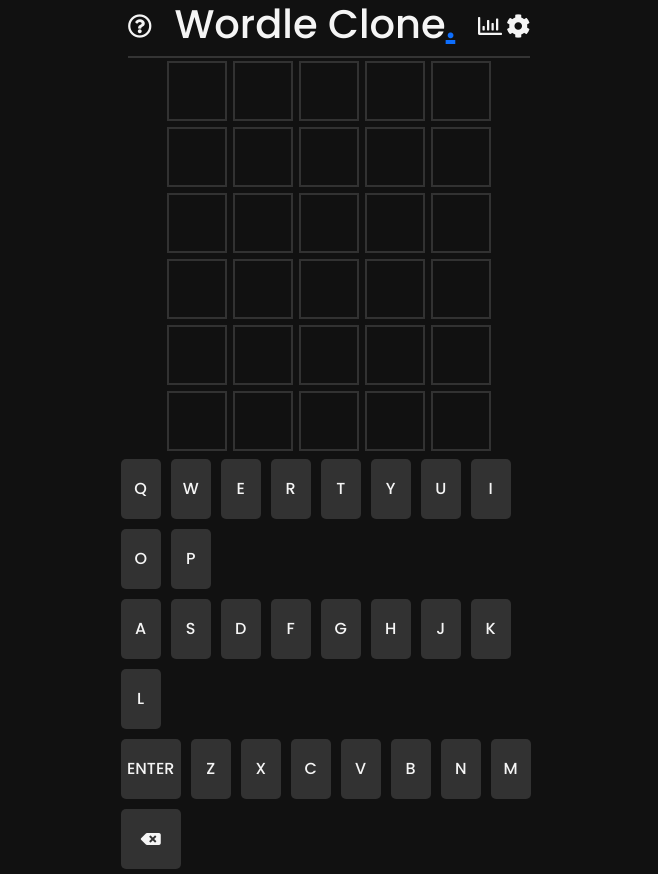
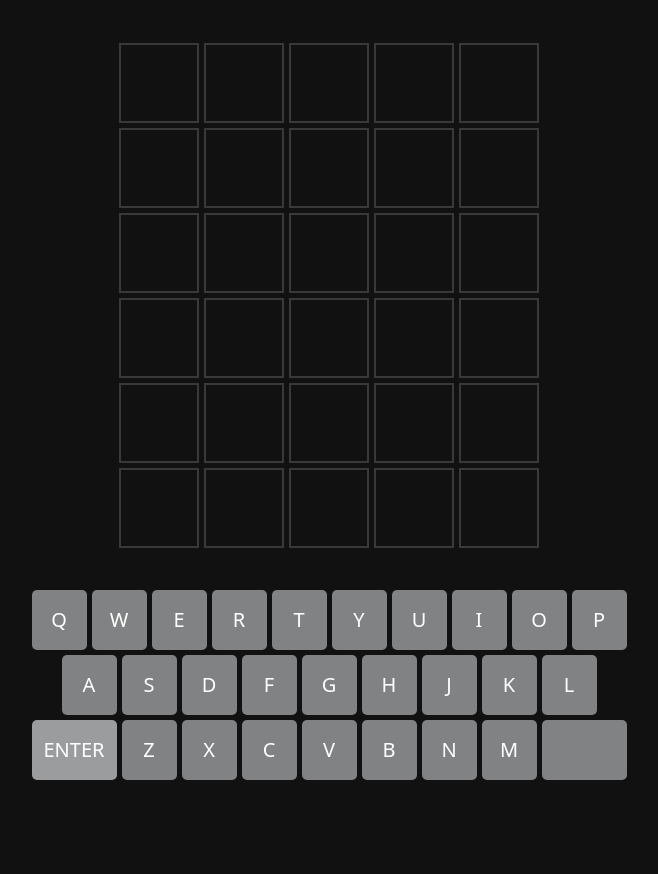
Before and after one commit to JS0Nwong/wordle-clone, a plain HTML site: page index.html in a window 1280 px wide. Both pictures are taken after a click on the button "ENTER". Shown: the whole page, without its empty margins (311-969 px from the left). After the commit the page ends 800 px from the top, so only its background shows below. Drawn offline with nearby package versions, Linux system fonts and the light colour scheme.

Commit message:
Add files via upload

```diff
--- a/index.html
+++ b/index.html
@@ -4,6 +4,7 @@
     <meta charset="UTF-8">
     <meta http-equiv="X-UA-Compatible" content="IE=edge">
     <meta name="viewport" content="width=device-width, initial-scale=1.0">
+    <title>Document</title>
     <link href="https://cdn.jsdelivr.net/npm/bootstrap@5.0.0-beta3/dist/css/bootstrap.min.css" rel="stylesheet" integrity="sha384-eOJMYsd53ii+scO/bJGFsiCZc+5NDVN2yr8+0RDqr0Ql0h+rP48ckxlpbzKgwra6" crossorigin="anonymous">
     <link rel="preconnect" href="https://fonts.gstatic.com">
     <link rel = "stylesheet" href = "https://cdnjs.cloudflare.com/ajax/libs/font-awesome/5.15.1/css/all.min.css">
@@ -15,76 +16,80 @@
     <link href="https://fonts.googleapis.com/css2?family=Poppins:ital,wght@0,100;0,200;0,300;0,400;0,500;0,600;0,700;0,800;0,900;1,100;1,200;1,300;1,400;1,500;1,600;1,700;1,800;1,900&display=swap" rel="stylesheet">
     <link href="https://fonts.googleapis.com/css2?family=Roboto:wght@100;300;400;500;700;900&display=swap" rel="stylesheet">
     <link rel="stylesheet" href="styles.css">
-    <title>Document</title>
 </head>
 <body>
-    <div class="wrapper container-fluid">
-        <div class="row">
-            <div class="col-md-4"></div>
+    <div class="guess-grid" id = "guess-grid" data-guess-grid>
+        <div class="tile"></div>
+        <div class="tile"></div>
+        <div class="tile"></div>
+        <div class="tile"></div>
+        <div class="tile"></div>
+        <div class="tile"></div>
+        <div class="tile"></div>
+        <div class="tile"></div>
+        <div class="tile"></div>
+        <div class="tile"></div>
+        <div class="tile"></div>
+        <div class="tile"></div>
+        <div class="tile"></div>
+        <div class="tile"></div>
+        <div class="tile"></div>
+        <div class="tile"></div>
+        <div class="tile"></div>
+        <div class="tile"></div>
+        <div class="tile"></div>
+        <div class="tile"></div>
+        <div class="tile"></div>
+        <div class="tile"></div>
+        <div class="tile"></div>
+        <div class="tile"></div>
+        <div class="tile"></div>
+        <div class="tile"></div>
+        <div class="tile"></div>
+        <div class="tile"></div>
+        <div class="tile"></div>
+        <div class="tile"></div>
+    </div>
+    <div class="keyboard">
+        <button class="key" data-key="Q">q</button>
+        <button class="key" data-key="W">w</button>
+        <button class="key" data-key="E">e</button>
+        <button class="key" data-key="R">R</button>
+        <button class="key" data-key="T">t</button>
+        <button class="key" data-key="Y">y</button>
+        <button class="key" data-key="U">u</button>
+        <button class="key" data-key="I">i</button>
+        <button class="key" data-key="O">o</button>
+        <button class="key" data-key="P">p</button>
 
-            <div class="col-md-4">
-                <div class="center-content">
+        <div class="space"></div>
 
-                    <div class="navbar-wrapper">
-                        <nav class="nav-bar">
-                            <div class="faq">
-                                <i class="far fa-question-circle"></i>
-                            </div>
-                            <h1 class="title">Wordle Clone<span><a href = "secret.html">.</a></span></h1>
-                            <div class="settings">
-                                <i class="far fa-chart-bar"></i>
-                                <i class="fas fa-cog"></i>
-                            </div>
-                        </nav>
-                    </div>
+        <button class="key" data-key="A">a</button>
+        <button class="key" data-key="S">s</button>
+        <button class="key" data-key="D">d</button>
+        <button class="key" data-key="F">f</button>
+        <button class="key" data-key="G">g</button>
+        <button class="key" data-key="H">h</button>
+        <button class="key" data-key="J">j</button>
+        <button class="key" data-key="K">k</button>
+        <button class="key" data-key="L">l</button>
 
-                    <div class="guess-container" id = "guess">
+        <div class="space"></div>
 
-                    </div>
+        <button class="key large" data-enter>Enter</button>
 
-                    <div class="keyboard" id = "keyboard">
-                        <div class="row keyboard-row" id = "keyboard-row-1">
-                            <button class="key">q</button>
-                            <button class="key">w</button>
-                            <button class="key">e</button>
-                            <button class="key">r</button>
-                            <button class="key">t</button>
-                            <button class="key">y</button>
-                            <button class="key">u</button>
-                            <button class="key">i</button>
-                            <button class="key">o</button>
-                            <button class="key">p</button>
-                        </div>
-                        <div class="row keyboard-row" id = "keyboard-row-2">
-                            <button class="key">a</button>
-                            <button class="key">s</button>
-                            <button class="key">d</button>
-                            <button class="key">f</button>
-                            <button class="key">g</button>
-                            <button class="key">h</button>
-                            <button class="key">j</button>
-                            <button class="key">k</button>
-                            <button class="key">l</button>
-                        </div>
-                        <div class="row keyboard-row" id = "keyboard-row-3">
-                            <button class="key submit">enter</button>
-                            <button class="key">z</button>
-                            <button class="key">x</button>
-                            <button class="key">c</button>
-                            <button class="key">v</button>
-                            <button class="key">b</button>
-                            <button class="key">n</button>
-                            <button class="key">m</button>
-                            <button class="key remove"><i class="fas fa-backspace"></i></button>
-                        </div>
-                    </div>
-                </div>
-            </div>
+        <button class="key" data-key="Z">z</button>
+        <button class="key" data-key="X">x</button>
+        <button class="key" data-key="C">c</button>
+        <button class="key" data-key="V">v</button>
+        <button class="key" data-key="B">b</button>
+        <button class="key" data-key="N">n</button>
+        <button class="key" data-key="M">m</button>
 
-            <div class="col-md-4"></div>
-        </div>
+        <button class="key large" data-delete>
+            <i class="fa-solid fa-delete-left"></i>
+        </button>
     </div>
-
-    <script src = "script.js"></script>
+    <script src="script.js"></script>
 </body>
 </html>
--- a/script.js
+++ b/script.js
@@ -1,109 +1,75 @@
-//KEY PRESS EVENTS
+const targetWords = [];
+const dictionary = [];
 
-const keys = [
-    'q', 'w', 'e', 'r', 't', 'y', 'u', 'i', 'o', 'p',
-    'a', 's', 'd', 'f', 'g', 'h', 'j', 'k', 'l', 'enter',
-    'z', 'x', 'c', 'v', 'b', 'n', 'm', '<i class="fas fa-backspace"></i>'
-];
+const guessGrid = document.querySelector('[data-guess-grid]');
 
-//CREATE TILES THAT APPEAR ON THE SCREEN
-const guessRows = [
-    ['', '', '', '', ''],
-    ['', '', '', '', ''],
-    ['', '', '', '', ''],
-    ['', '', '', '', ''],
-    ['', '', '', '', ''],
-    ['', '', '', '', ''],
-]
+startInteraction();
 
-let currentRow = 0;
-let currentTile = 0;
-let isGameOver = false;
-
-guessRows.forEach((guessRows, rowIndex) => {
-    const rowElement = document.createElement('div');
-    rowElement.classList.add('row');
-    rowElement.classList.add('guess-row')
-    rowElement.setAttribute('id', 'guessRow-' + rowIndex);
-
-    guessRows.forEach((guessRow, tileIndex) => {
-        const tile = document.createElement('div');
-        tile.setAttribute('id', 'guessRow-' + rowIndex + '-tile-' + tileIndex);
-        tile.classList.add('box');
-        rowElement.append(tile);
-    });
-    guess.append(rowElement);
-});
-
-//KEYBOARD EVENT LISTENER
-
-document.addEventListener('keydown', (e) => {
-    if(e.key.match(/^[a-z]+$/i))
+function startInteraction()
 {
-        addLetter(e.key);
-        console.log(e.key);
-    }
-    if(e.key === 'Backspace')
-    {
-        deleteLetter();
-    }
-});
-
-let key = document.querySelectorAll('.key');
-
-for(let i = 0; i < key.length; i++)
-{
-    key[i].addEventListener('click', (e) => {
-        console.log(e.target.innerHTML);
-        handleClick(key[i].innerHTML);
-    });
+    document.addEventListener("click", handleMouseClick());
+    document.addEventListener("keydown", handleKeyPress());
 }
 
-const handleClick = (key) => {
-    if(!isGameOver)
+function stopInteraction()
 {
-        if(key === '<i class="fas fa-backspace"></i>')
+    document.removeEventListener("click", handleMouseClick());
+    document.removeEventListener("keydown", handleKeyPress());
+}
+
+function handleMouseClick(e)
 {
-            deleteLetter();
+    if(e.target.matches("[data-key]"))
+    {
+        pressKey(e.target.dataset.key);
         return;
     }
-        if(key === 'enter')
+    if(e.target.matches("[data-enter]"))
     {
-            checkRow();
+        submitGuess();
         return;
     }
-        addLetter(key);
+    if(e.target.matches("[data-delete]"))
+    {
+        deleteKey();
+        return;
     }
 }
 
-const addLetter = (key) =>
+function handleKeyPress(e)
 {
-    if(currentTile < 5 && currentRow < 6)
+    console.log(e);
+    if(e.key === "Enter")
     {
-        const tile = document.getElementById('guessRow-' + currentRow + '-tile-' + currentTile);
-        tile.textContent = key;
-        guessRows[currentRow][currentTile] = key;
-        tile.setAttribute('data', key);
-        currentTile++;
+        submitGuess();
+        return;
+    }
+    if(e.key === "Backspace" || e.key === "Delete")
+    {
+        deleteKey();
+        return;
+    }
+    if(e.key.match(/^[a-z]$/))
+    {
+        pressKey(e.key);
+        return;
     }
 }
 
-const deleteLetter = () => {
-    if(currentTile > 0)
+function pressKey(key)
 {
-        currentTile--;
-        const tile = document.getElementById('guessRow-' + currentRow + '-tile-' + currentTile);
-        tile.textContent = '';
-        guessRows[currentRow][currentTile] = '';
-        tile.setAttribute('data', '');
-    }
+    const nextTile = guessGrid.querySelector(":not([data-letter])");
+    nextTile.dataset.letter = key.toLowerCase();
+    nextTile.textContent = key;
+    nextTile.dataset.state = "active";
 }
 
-const checkRow = () => {
-    const guess = guessRows[currentRow].join('');
-
-    if(currentTile > 4)
+function submitGuess()
 {
 
 }
+
+function deleteKey()
+{
+
 }
--- a/styles.css
+++ b/styles.css
@@ -1,114 +1,117 @@
-:root
-{
-    --black: #111111;
-    --white: #f5f5f5;
-    --secondary-color: #323232;
-}
-
-*
+*, *::after, *::before
 {
     margin: 0;
     padding: 0;
+    box-sizing: border-box;
 }
 body
 {
-    font-family: 'Poppins', sans-serif;
-    background-color: var(--black);
-    color: var(--white);
+    background-color: hsl(240, 3%, 7%);
+    display: flex;
+    flex-direction: column;
+    min-height: 100vh;
+    margin: 0;
+    padding: 1em;
+    font-size: clamp(.5rem, 2.5vmin, 1.5rem);
 }
-.nav-bar
+.keyboard
 {
+    display: grid;
+    grid-template-columns: repeat(20, minmax(auto, 1.25em));
+    grid-auto-rows: 3em;
+    gap: .25em;
+    justify-content: center;
+}
+.key
+{
+    font-size: inherit;
+    grid-column: span 2;
+    text-transform: uppercase;
+    border: none;
+    padding: 0;
     display: flex;
     justify-content: center;
     align-items: center;
-    flex-direction: row;
-    justify-content: space-between;
-    border-bottom: #343434 solid 2px;
+    background-color: hsl(
+        var(--hue, 200),
+        var(--saturation, 1%),
+        calc(var(--lightness-offset, 0%) + var(--lightness, 51%))
+    );
+    color: white;
+    fill: white;
+    border-radius: .25em;
+    cursor: pointer;
+    user-select: none;
+}
+.key.large
+{
+    grid-column: span 3;
+}
+.key > i
+{
+    width: 1.75em;
+    height: 1.75em;
+}
+.key:hover, .key:focus{
+    --lightness-offset: 10%;
+}
+.key.wrong
+{
+    --lightness: 23%;
+}
+.key.wrong-location
+{
+    --hue: 49;
+    --saturation: 51%;
+    --lightness: 47%;
+}
+.key.correct
+{
+    --hue: 115;
+    --saturation: 29%;
+    --lightness: 43%;
 }
 
-.nav-bar i
+/*GUESS GRID*/
+.guess-grid
 {
-    font-size: 1.5rem;
+    display: grid;
+    justify-content: center;
+    align-content: center;
+    flex-grow: 1;
+    grid-template-columns: repeat(5, 4em);
+    grid-template-rows: repeat(6, 4em);
+    gap: .25em;
+    margin-bottom: 1em;
 }
-.center-content
+.tile
 {
-    display: flex;
-    flex-direction: column;
-    justify-content: space-between;
-    height: 100vh;
-}
-/*CENTER CONTENT*/
-.guess-row
-{
+    font-size: 2em;
+    color: white;
+    border: .05em solid hsl(240, 2%, 23%);
+    text-transform: uppercase;
+    font-weight: 600;
     display: flex;
     justify-content: center;
     align-items: center;
+    user-select: none;
 }
-.box
+.tile[data-state="active"]
 {
-    height: clamp(2.3rem, 60px, 70px);
-    width: clamp(2.3rem, 60px, 70px);
-    border: 2px solid var(--secondary-color);
-    margin: 3px;
-    display: flex;
-    justify-content: center;
-    align-items: center;
-    text-transform: uppercase;
-    font-size: clamp(1.5rem, 20px, 30px);
-    font-weight: 600;
+    border-color: hsl(200, 1%, 34%);
 }
-
-
-/*KEYBOARD*/
-.keyboard
+.tile[data-state="wrong"]
 {
-    display: flex;
-    justify-content: center;
-    align-items: center;
-    flex-direction: column;
+    border: none;
+    background-color: hsl(240, 2%, 23%);
 }
-.key
+.tile[data-state="wrong-location"]
 {
-    height: clamp(1.3rem, 60px, 3.75rem);
-    width: clamp(1.3rem, 40px, 2.5rem);
-    border-radius: 5px;
-    display: flex;
-    justify-content: center;
-    align-items: center;
-    text-transform: uppercase;
-    font-weight: 500;
-    background-color: var(--secondary-color);
-    color: #f5f5f5;
-    outline: none;
     border: none;
-    margin: 5px;
+    border-color: hsl(49, 51%, 47%);
 }
-.submit, .remove
+.tile[data-state="correct"]
 {
-    width: 60px;
+    border: none;
+    background-color: hsl(115, 29%, 43%);
 }
-
-/*MOBILE MEDIA QUERIES*/
-
-@media screen and (max-width: 850px) {
-    .key
-    {
-        height: 50px;
-        width: 25px;
-        font-size: .75rem;
-        padding: 2px;
-    }
-    .submit, .remove
-    {
-        width: 50px;
-    }
-}
-
-.essay
-{
-    display: flex;
-    justify-content: center;
-    align-items: center;
-    flex-direction: column;
-    height: 100vh;
-}
```
Lines whose indentation alone changed are shown as unchanged.
